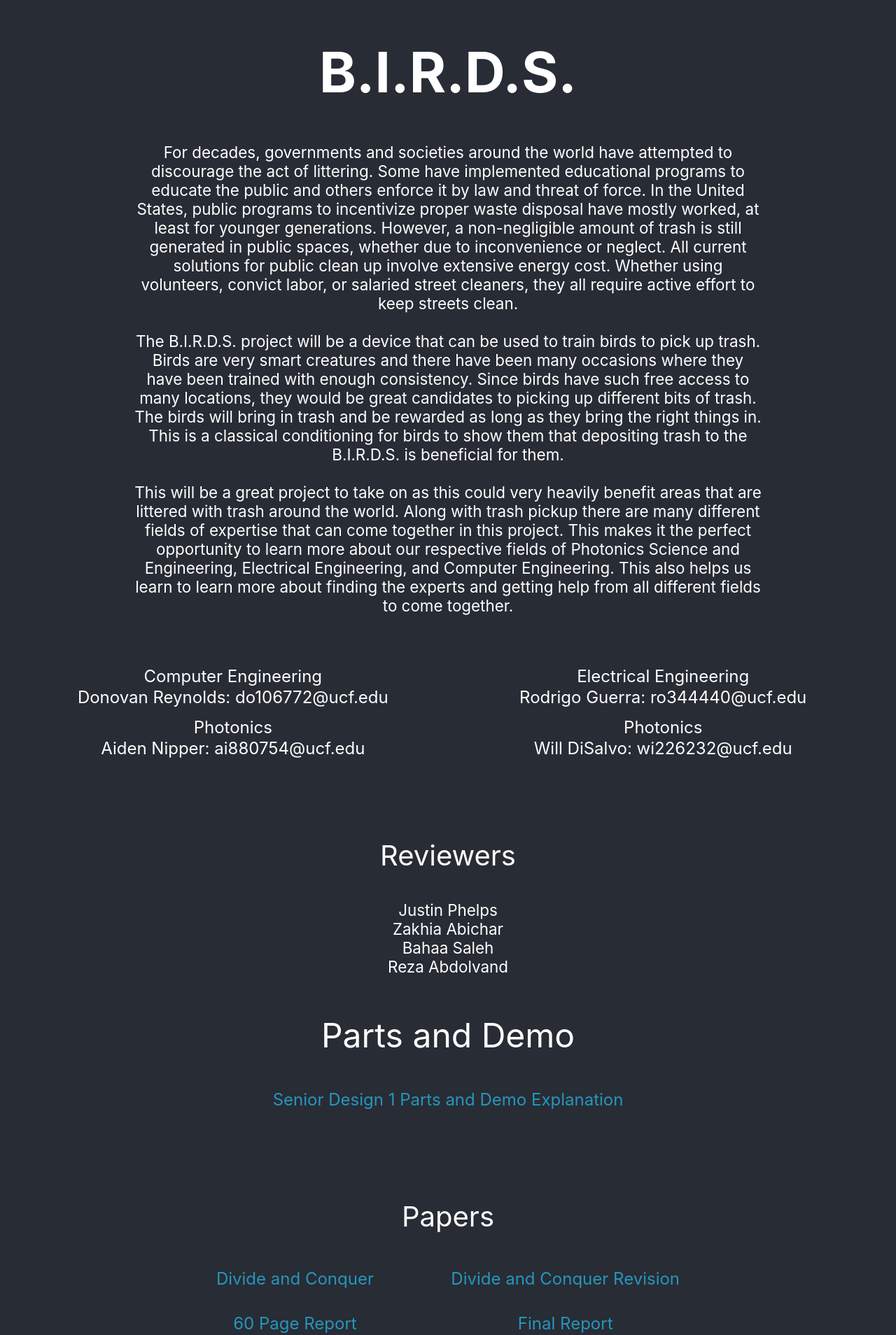
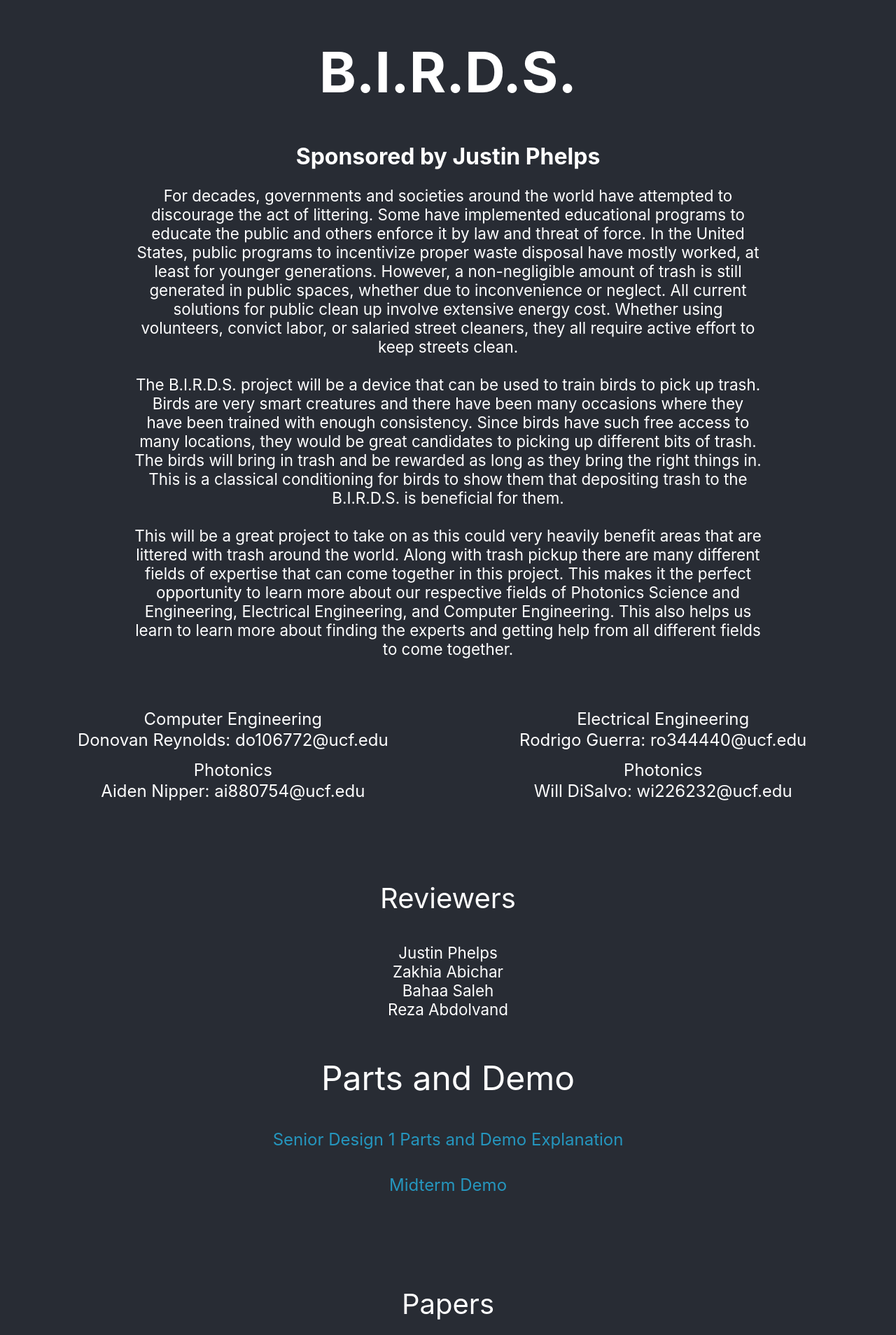
Before and after one commit to DonovanReynolds/ABI_Website, a React (Create React App) app: page / in a window 1280 px wide. Shown: the part 657-2565 px from the top of the page at 70% size. Built offline with nearby package versions, Linux system fonts and the light colour scheme.

Commit message:
Update with midterm demo link

```diff
--- a/src/App.css
+++ b/src/App.css
@@ -141,7 +141,7 @@
 .demo-container{
   background-color: #282c34;
   margin-bottom: 2em;
-  display: flexbox;
+  display: grid;
   justify-content: center;
   column-gap: 10%;
   padding-top: 10px;
--- a/src/App.js
+++ b/src/App.js
@@ -21,6 +21,9 @@
           </h1>
           <h1 className='Page-title'>
           B.I.R.D.S.
+          </h1>
+          <h1 className='Page-Sponsor'>
+            Sponsored by Justin Phelps
           </h1>
           <p className='Page-intro'>
           For decades, governments and societies around the world have attempted to discourage the act of littering. Some have implemented educational programs to educate the public and others enforce it by law and threat of force. In the United States, public programs to incentivize proper waste disposal have mostly worked, at least for younger generations. However, a non-negligible amount of trash is still generated in public spaces, whether due to inconvenience or neglect.  All current solutions for public clean up involve extensive energy cost. Whether using volunteers, convict labor, or salaried street cleaners, they all require active effort to keep streets clean.
@@ -52,6 +55,8 @@
         <div className='demo-container'>
           <div className = 'demo-title'>Parts and Demo</div>
           <a className = 'divide' target='_blank' href = "https://youtu.be/L8qgK5_zG4o">Senior Design 1 Parts and Demo Explanation </a>
+          <br></br>
+          <a className = 'divide' target='_blank' href = "https://www.youtube.com/watch?v=Zf_vuUkW1Bc" >Midterm Demo</a>
         </div>
 
         <div className = 'Reviewer-Title'>Papers</div>
@@ -60,6 +65,7 @@
       <a className = 'divide' target='_blank' href = {DCRevision}>Divide and Conquer Revision </a>
       <a className = 'divide' target='_blank' href = {half_report}>60 Page Report </a>
       <a className = 'divide' target='_blank' href = {final_report}>Final Report </a>
+
         </div>
 
         </div>
```
